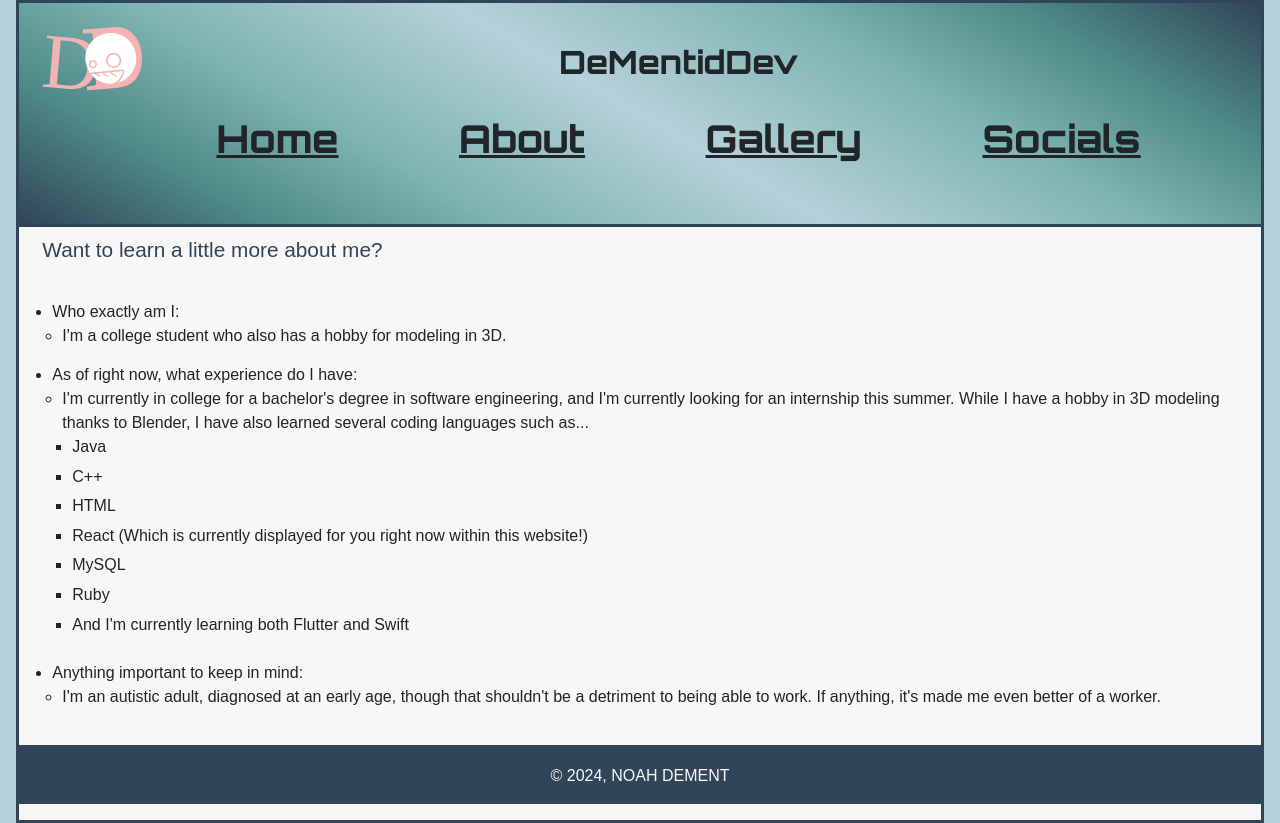
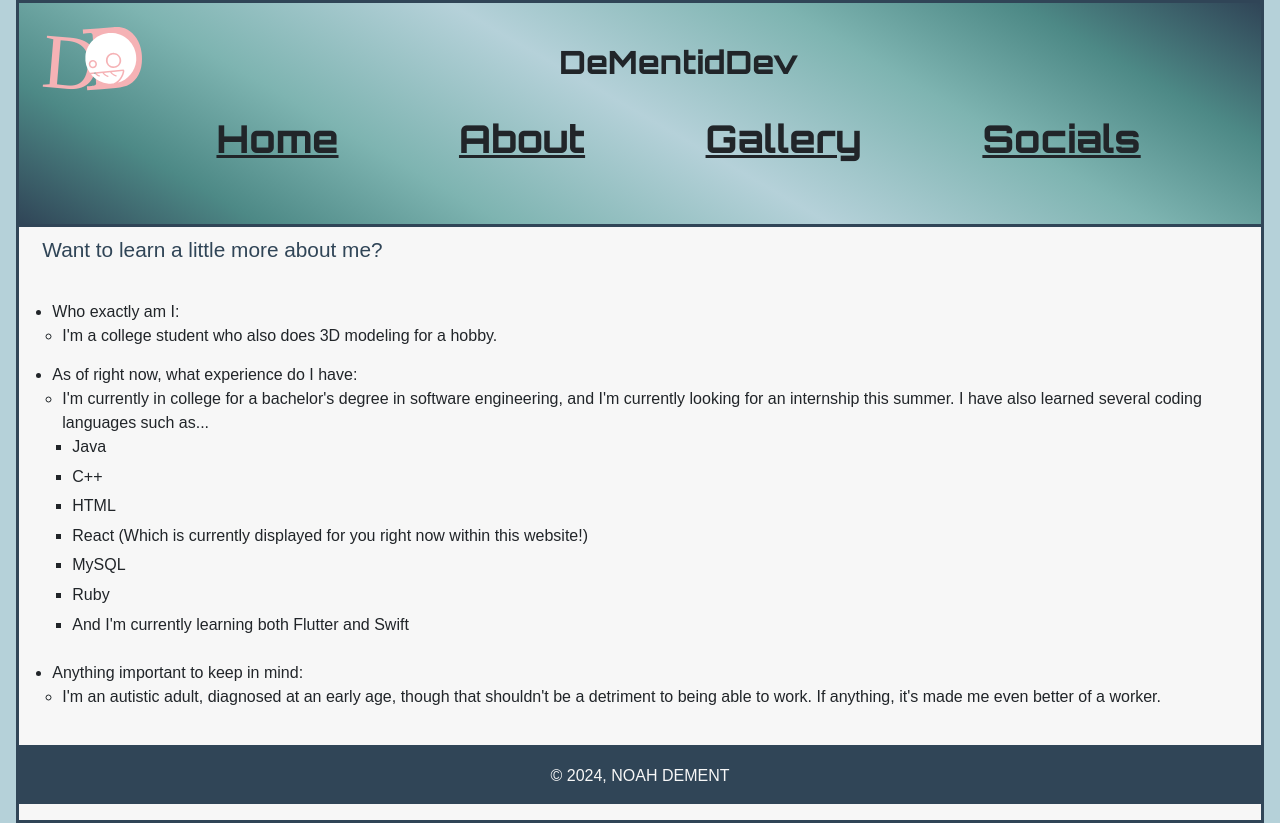
Before and after one commit to DeMentidDev/DeMentidDev.github.io, a React (Vite) app: page /about in a window 1280 px wide. Built offline with nearby package versions, Linux system fonts and the light colour scheme.

Commit message:
Corrected About page's contents

```diff
--- a/src/Pages/About.tsx
+++ b/src/Pages/About.tsx
@@ -11,7 +11,7 @@ function MainContent() {
           Who exactly am I:
           <ul>
             <li>
-              I'm a college student who also has a hobby for modeling in 3D.
+              I'm a college student who also does 3D modeling for a hobby.
             </li>
           </ul>
         </li>
@@ -21,8 +21,7 @@ function MainContent() {
             <li>
               I'm currently in college for a bachelor's degree in software
               engineering, and I'm currently looking for an internship this
-              summer. While I have a hobby in 3D modeling thanks to Blender, I
-              have also learned several coding languages such as...
+              summer. I have also learned several coding languages such as...
               <ul>
                 <li>Java</li>
                 <li>C++</li>
```
